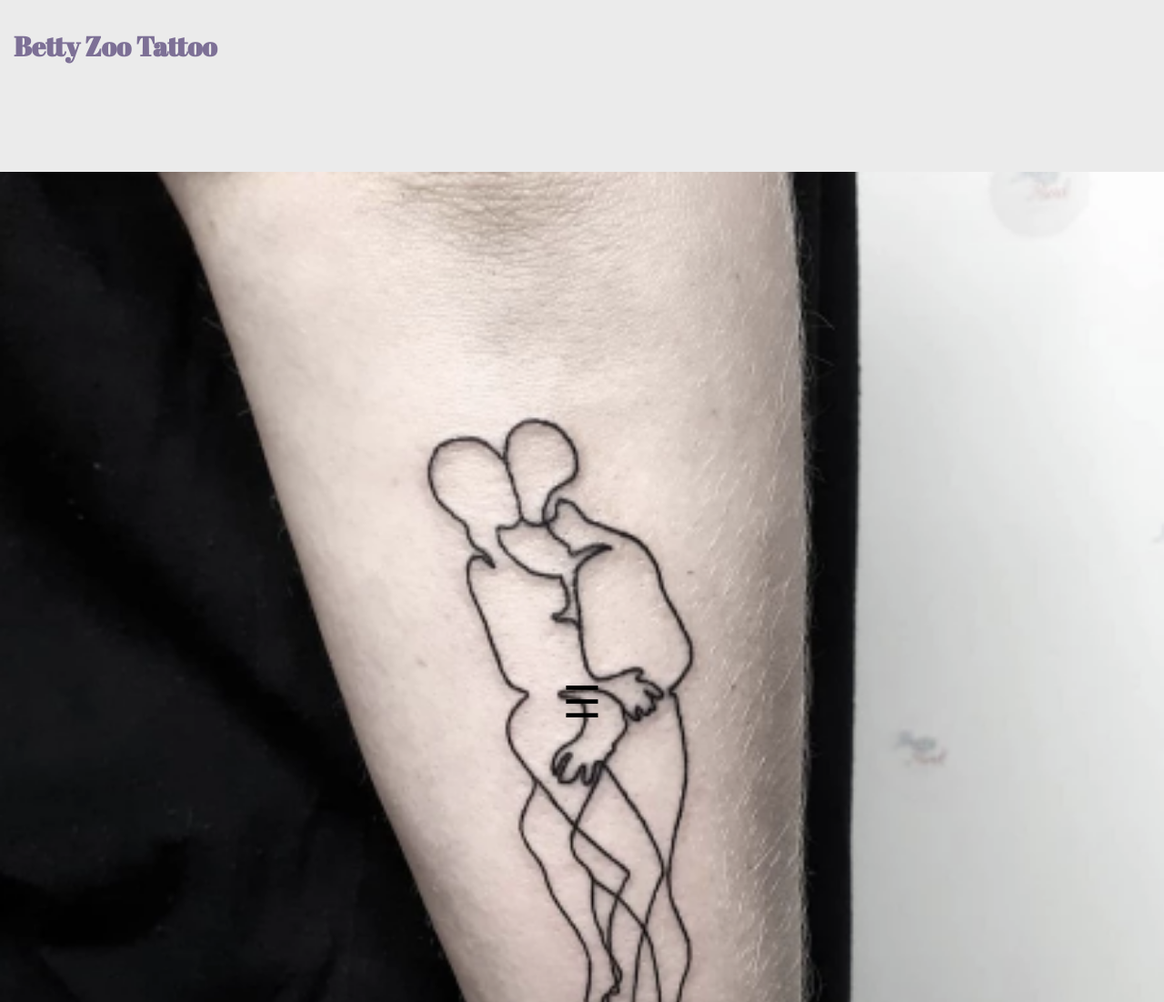
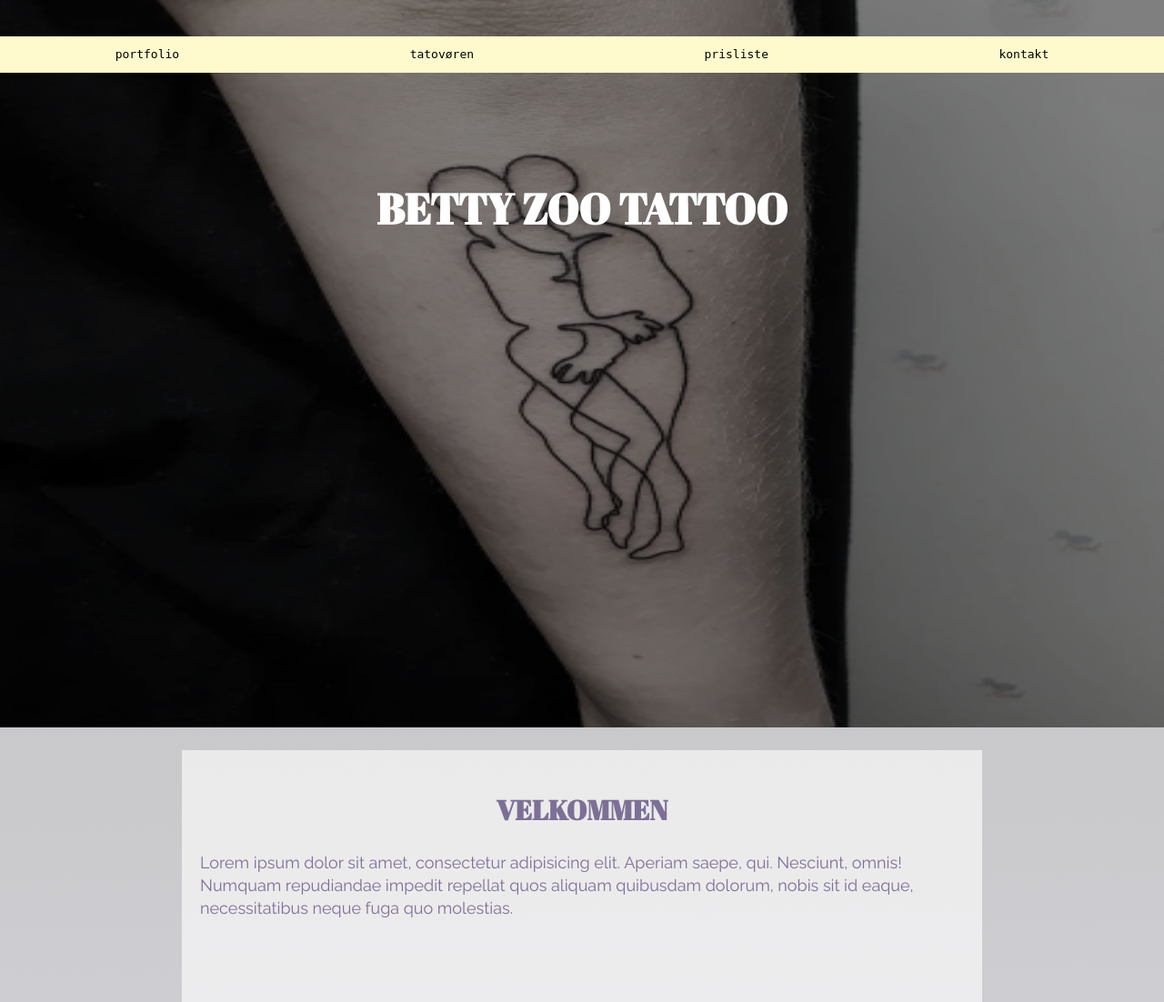
Before and after one commit to emil3724/2.eksamen, a PHP site: page / in a window 1280 px wide. Shown: the top 1102 px of the page at 91% size. Run offline with PHP 8.4, Linux system fonts and the light colour scheme.

Commit message:
rettelser i nav + layout

```diff
--- a/index.html
+++ b/index.html
@@ -13,26 +13,29 @@
 	<link rel="stylesheet" type="text/css" href="style.css">
 
 </head>
-
-<body>
 <header>
 
-        <section class="header_overskrift">
-            <h3>Betty Zoo Tattoo</h3>
-        </section>
 
-          <nav>
-
+	<nav class="sticky">
 		<div id="menuknap">☰</div>
 		<ul id="menu" class="hidden">
-            <li><a href="forside.html">designs</a></li>
-            <li><a href="underside.html">tatovøren</a></li>
-            <li><a href="forside.html">prisliste</a></li>
-            <li><a href="underside.html">kontakt</a></li>
+			<li><a href="portfolio.html">portfolio</a></li>
+			<li><a href="#om">tatovøren</a></li>
+			<li><a href="#priser">prisliste</a></li>
+			<li><a href="#kontakt">kontakt</a></li>
 		</ul>
+
+
 	</nav>
 
 </header>
+
+<body>
+
+	<section class="header_overskrift">
+		<h3>BETTY ZOO TATTOO</h3>
+	</section>
+
 
 
 	<img class="mySlides" src="Billeder/billeder_billede1.png">
@@ -44,31 +47,56 @@
 	<img class="mySlides" src="Billeder/billeder-07.png">
 	<img class="mySlides" src="Billeder/billeder-08.png">
 
+	<div id="content_wrapper">
+
 		<section id="velkommen_boks">
 			<section class="velkommen_tekst">
-            <h2>Velkommen</h2>
+				<h2>VELKOMMEN</h2>
 				<p>Lorem ipsum dolor sit amet, consectetur adipisicing elit. Aperiam saepe, qui. Nesciunt, omnis! Numquam repudiandae impedit repellat quos aliquam quibusdam dolorum, nobis sit id eaque, necessitatibus neque fuga quo molestias.</p>
 			</section>
 		</section>
 
-    <iframe width="500" height="315" src="https://www.youtube.com/embed/tNyH3qpdw8E?autoplay=1" frameborder="0" allow="accelerometer; autoplay; encrypted-media; gyroscope; picture-in-picture" allowfullscreen></iframe>
+		<section id="video_container">
 
+			<iframe width="" height="" src="https://www.youtube.com/embed/tNyH3qpdw8E?autoplay=1" frameborder="0" allow="accelerometer; autoplay; encrypted-media; gyroscope; picture-in-picture" allowfullscreen></iframe>
+
+		</section>
+
+		<section id="om">
+			<h2>OM MIG</h2>
 			<div id="om_tanya">
-        <img src="Billeder/tanya.png" alt="" class="tanya_billede">
+
+				<div class="tanya_billede">
+					<img src="Billeder/tanya.png" alt="tanya">
+
+				</div>
 				<div class="om_tanya_tekst">
-            <h2>OM MIG</h2>
+
 					<p>Mit navn er Tanya og jeg arbejder fuldtid som tatovør i min egen butik i København på Frederiksberg.
 						Min stil er bred og jeg holder af at lave meget forskelligt - alt fra de meget grafiske og geometriske tatoveringer til de traditionelle oldschool tattoo motiver samt black and grey.
 						<br>
 						Folk kommer især til mig for mine tynde og rene linier samt mit grafiske udtryk. Desuden er der ikke noget projekt der er for småt til mig - de små ting har ligeså stor værdi som store projekter. </p>
 				</div>
 			</div>
+		</section>
 
 		<div id="priser">
 			<button type="button" class="priser_knap">SE PRISER</button>
 		</div>
 
+		<section id="portfolio">
+			<div class="portfolio_wrapper">
+				<div class="portfolio_img"></div>
+			</div>
+		</section>
 
+		<section id="kontakt">
+			<div class="google_map"></div>
+			<div class="kontakt_info"></div>
+
+		</section>
+
+	</div>
 
 	<script>
 		window.addEventListener("load", sidenVises);
@@ -91,7 +119,7 @@
 			}
 		}
 
-        /*   slideshow  */
+		/* slideshow */
 
 		var slideIndex = 0;
 		carousel();
--- a/style.css
+++ b/style.css
@@ -4,7 +4,10 @@
 
 body {
 	margin: 0;
-    background-color: #EBEBEB;
+
+	background-image: url(Billeder/baggrund.png);
+	background-repeat: no-repeat;
+	background-attachment: fixed;
 }
 
 html {
@@ -15,20 +18,43 @@ img {
 	width: 100%;
 }
 
+h2 {
+	font-family: 'Abril Fatface', cursive;
+}
+
 h3 {
 	font-family: 'Abril Fatface', cursive;
 }
 
-p{
+p {
 	font-family: 'Raleway', sans-serif;
 	line-height: 25px;
 }
 
-.header_overskrift h3{
-    color: #7D7096;
-    font-size: 30px;
-    margin-left: 15px;
+.sticky {
+	position: fixed;
+	top: 0;
+	width: 100%;
 }
+
+.header_overskrift {
+	position: absolute;
+	z-index: 1;
+	width: 100%;
+	top: 150px;
+	text-align: center;
+	color: white;
+	font-size: 40px;
+}
+
+#content_wrapper {
+
+	margin-left: 30px;
+	margin-right: 30px;
+
+}
+
+
 
 .hidden {
 	/*    display: none;*/
@@ -38,24 +64,42 @@ p{
 	text-decoration: none;
 }
 
+nav {
+	top: 0;
+	left: 0;
+	z-index: 2;
+	height: 40px;
+}
+
 #menuknap {
 	display: inline-block;
 	position: absolute;
-    left: 0;
-    bottom: 0%;
-    width: 100%;
-    text-align: center;
-    font-size: 3rem;
+	right: 0;
+	text-align: right;
+	padding-right: 10px;
+	font-size: 2rem;
 	cursor: pointer;
-
+	color: white;
 
 }
 
 #menu {
+	display: flex;
+	flex-direction: column;
 	list-style-type: none;
+	justify-content: space-around;
+	/*
 	transition: transform .3s;
 	transform-origin: left bottom;
+*/
+	top: 0;
+	height: 200px;
+	width: 100%;
+	margin: 0;
+	padding-left: 1 0px;
 	text-align: center;
+	background-color: lemonchiffon;
+
 }
 
 a {
@@ -69,54 +113,71 @@ a:hover {
 	color: greenyellow;
 }
 
-
-#velkommen_boks{
-    display: flex;
-    background-color: #B8C79F;
-    height: 500px;
+.mySlides {
+	width: 100vw;
+	height: 50vh;
+	filter: brightness(0.5);
+	left: 0;
 }
 
-.velkommen_tekst{
+#content_wrapper {}
+
+
+#velkommen_boks {
+	display: flex;
+	height: 350px;
+}
+
+.velkommen_tekst {
 	background-color: rgba(255, 255, 255, 0.62);
 	height: 300px;
 	align-self: center;
-    margin-left: 30px;
-    margin-right: 30px;
 	padding: 20px;
 }
 
-.velkommen_tekst h2{
-    color:  #7D7096;
+.velkommen_tekst h2 {
+	color: #7D7096;
 	font-size: 30px;
 	text-align: center;
 }
 
-.velkommen_tekst p{
-    color:  #7D7096;
+.velkommen_tekst p {
+	color: #7D7096;
 	font-size: 18px;
+}
+
+iframe {
+	width: 100%;
+	height: 500px;
 }
 
 /*  om tanya  */
 
-#om_tanya{
-    background-color: #7d7096;
-    height: 850px;
+#om {
+	text-align: center;
+	background-color: white;
+	color: #7d7096;
+	padding-top: 10px;
+	margin-top: 40px;
 }
 
-.tanya_billede{
-    width: 300px;
-    margin-left: 100px;
-    margin-top: 90px;
+#om_tanya {}
+
+.tanya_billede img {
+	width: 70%;
+}
+
+
+.tanya_billede {
+	margin: 10px;
 	filter: grayscale(100%)
 }
 
-.om_tanya_tekst{
-    margin-right: 30px;
-    margin-left: 30px;
+.om_tanya_tekst {
 	padding: 20px;
 }
 
-.om_tanya_tekst h2{
+.om_tanya_tekst h2 {
 	text-align: center;
 	font-size: 30px;
 }
@@ -124,26 +185,90 @@ a:hover {
 
 /*  priser  */
 
-#priser{
-    background-color: #bababa;
-    height: 200px;
+#priser {
+	display: flex;
+	justify-content: center;
+	height: 100px;
 }
 
-.priser_knap{
-    width: 300px;
-    height: 80px;
+.priser_knap {
+	align-self: center;
+	width: 250px;
+	height: 50px;
 	border: none;
 	border-radius: 100px;
 	background-color: #9289a5;
-    margin-left: 90px;
-    margin-top: 60px;
-    font-size: 25px;
+	color: white;
+	font-size: 20px;
 	font-family: 'Abril Fatface', cursive;
-    box-shadow: 0px 8px 15px rgba(0, 0, 0, 0.26);
+	/*	box-shadow: 0px 8px 15px rgba(0, 0, 0, 0.26);*/
 }
 
 
-button:hover{
+button:hover {
 	background-color: #7d7096;
-    box-shadow: 0px 8px 15px rgba(0, 0, 0, 0.45);
 }
+
+
+/*WEB MEDIUM*/
+
+@media only screen and (min-width: 700px) {
+
+	.hidden {
+		opacity: 100%;
+	}
+
+	#menuknap {
+		font-size: 0;
+
+
+	}
+
+	#menu {
+		display: flex;
+		flex-direction: row;
+		list-style-type: none;
+		justify-content: space-around;
+		top: 0;
+		width: 100%;
+		height: 40px;
+		margin: 0;
+		padding-left: 0;
+		padding-top: 10px;
+		padding-bottom: 10px;
+
+	}
+
+	#content_wrapper {
+		margin-left: 100px;
+		margin-right: 100px;
+	}
+
+	.mySlides {
+		width: 100vw;
+		height: 100vh;
+		filter: brightness(0.5);
+		left: 0;
+	}
+
+	#om_tanya {
+		display: flex;
+
+	}
+
+	.tanya_billede img {
+		width: 100%;
+	}
+
+}
+
+/*WEB LARGE*/
+
+@media only screen and (min-width: 1200px) {
+
+	#content_wrapper {
+		margin-left: 200px;
+		margin-right: 200px;
+	}
+
+}
```
Also changed, not shown: galleri.html (deleted, +0 -74 lines), kontakt.html (deleted, +0 -74 lines), portfolio.html (added, +72 -0 lines), Billeder/baggrund.png (added). Lines whose indentation alone changed are shown as unchanged.
